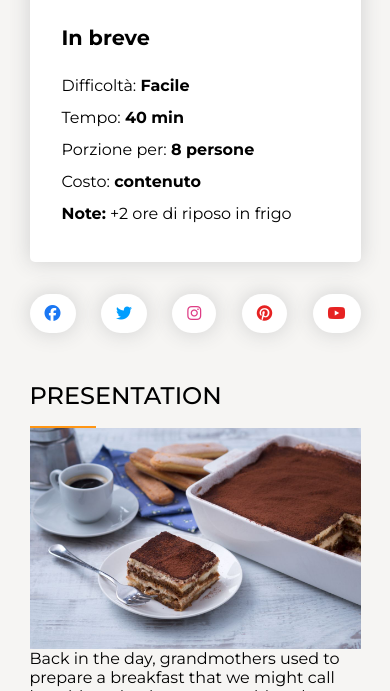
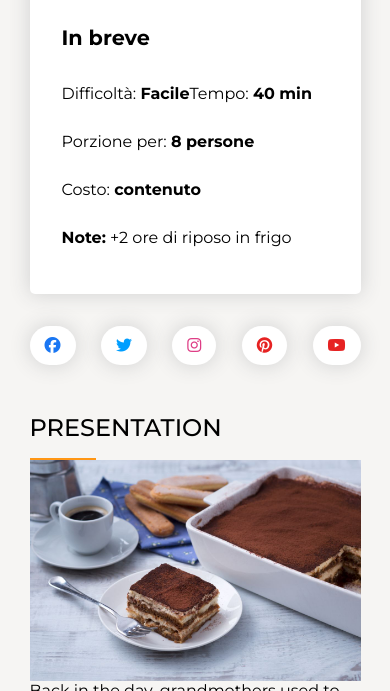
Before and after one commit to FrancescaRomagnoli/htmlcss-responsive-layout, a plain HTML site: page index.html in a window 390 px wide. Shown: the part 409-1100 px from the top of the page. Drawn offline with Linux system fonts and the light colour scheme.

Commit message:
add tablet li spacing

```diff
--- a/css/style.css
+++ b/css/style.css
@@ -160,12 +160,21 @@ iframe {
   line-height: 2rem;
 }
 
+.card-ul {
+  flex-wrap: wrap;
+}
+
+.card-li {
+  min-width: calc(100% / 3);
+  line-height: 3rem;
+}
+
 .card-body h3 {
   padding-bottom: 1rem;
   font-size: 1.3rem;
 }
 
-ul.d-flex {
+.btn-container {
   justify-content: space-between;
 }
 
--- a/index.html
+++ b/index.html
@@ -65,12 +65,20 @@
             <!-- RECIPE INFO -->
             <div class="col card-body w-100 w-lg-40">
               <h3>In breve</h3>
-              <ul>
-                <li>Difficoltà: <span class="f-bold">Facile</span></li>
-                <li>Tempo: <span class="f-bold">40 min</span></li>
-                <li>Porzione per: <span class="f-bold">8 persone</span></li>
-                <li>Costo: <span class="f-bold">contenuto</span></li>
-                <li>
+              <ul class="d-flex card-ul">
+                <li class="card-li">
+                  Difficoltà: <span class="f-bold">Facile</span>
+                </li>
+                <li class="card-li">
+                  Tempo: <span class="f-bold">40 min</span>
+                </li>
+                <li class="card-li">
+                  Porzione per: <span class="f-bold">8 persone</span>
+                </li>
+                <li class="card-li">
+                  Costo: <span class="f-bold">contenuto</span>
+                </li>
+                <li class="card-li">
                   <span class="f-bold">Note:</span> +2 ore di riposo in frigo
                 </li>
               </ul>
@@ -80,7 +88,7 @@
       </section>
       <!-- SOCIALS -->
       <section class="socials container container-lg margin">
-        <ul class="d-flex">
+        <ul class="d-flex btn-container">
           <!-- FACEBOOK -->
           <li class="social-btn shadow">
             <a
```
